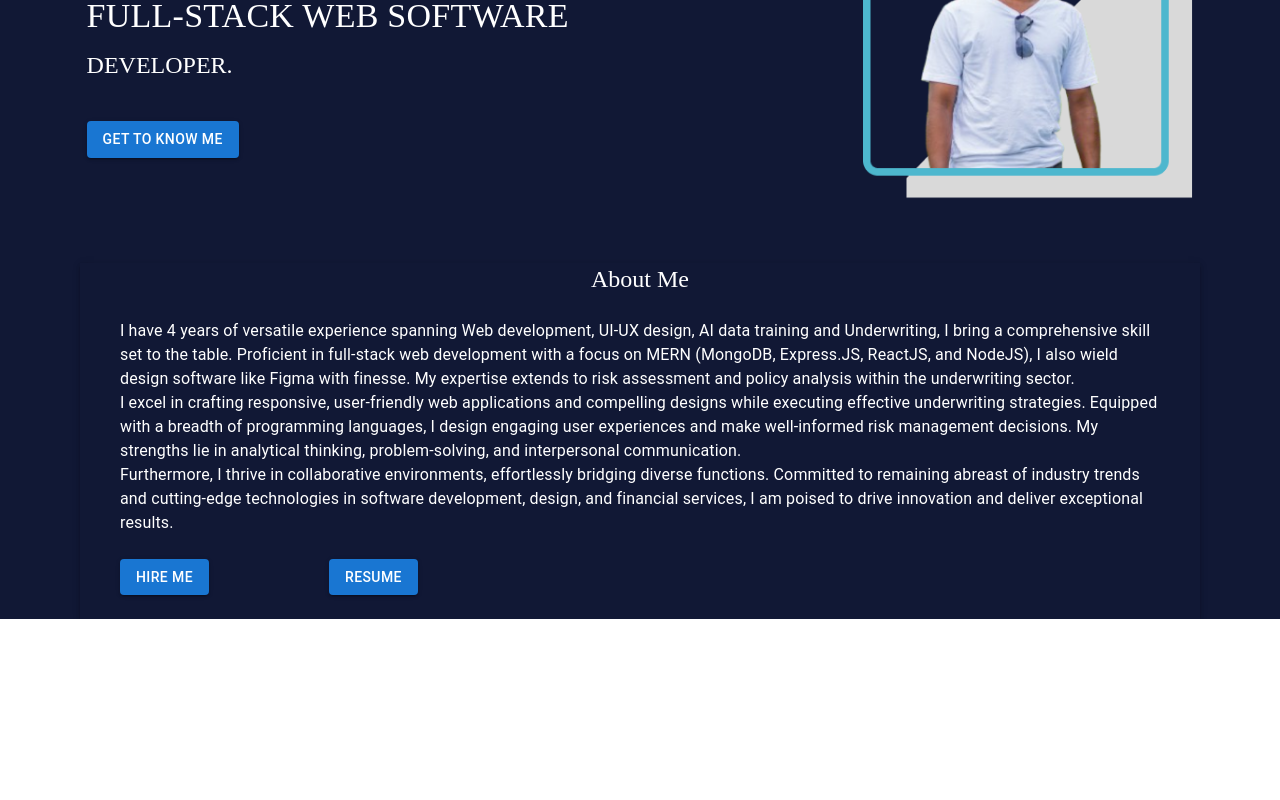
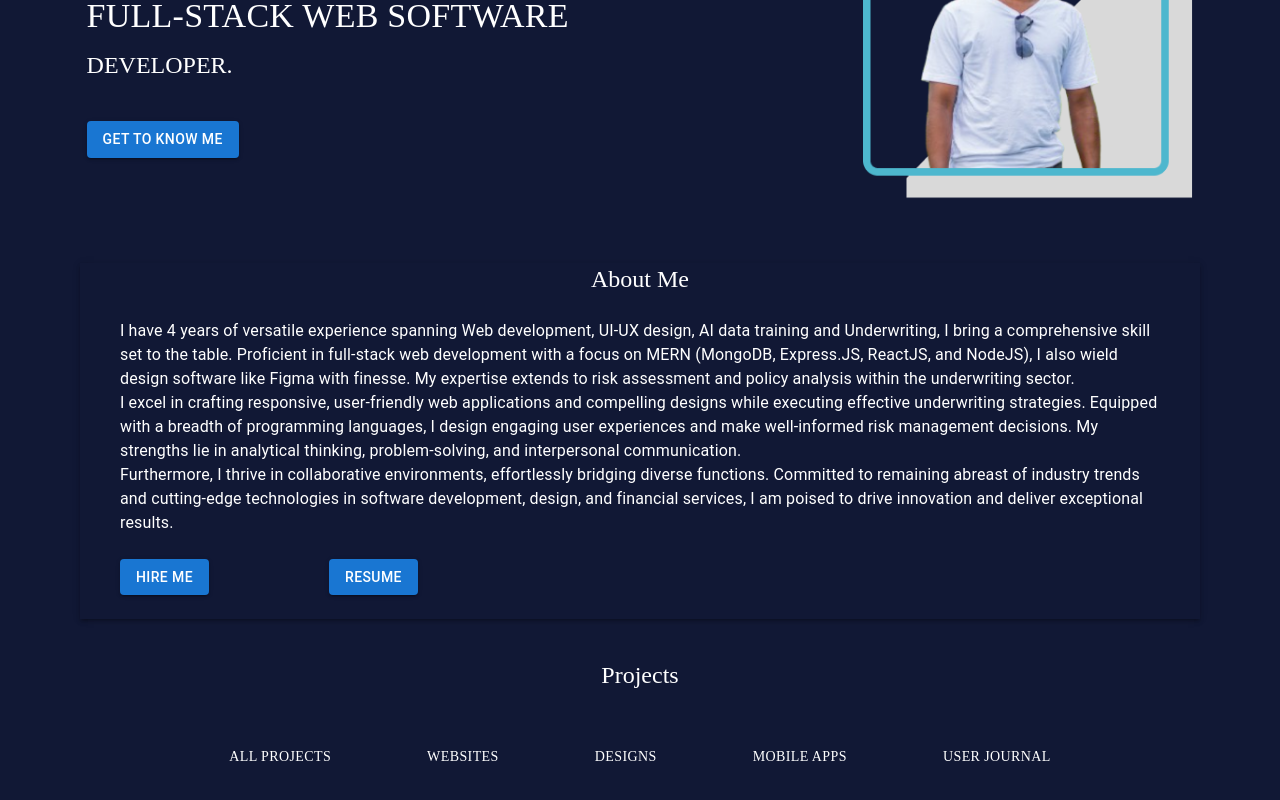
Before and after one commit to Ogalo/my_portifolio, a React (Create React App) app: page / in a window 1280 px wide. Shown: the part 330-1130 px from the top of the page. Before the commit the page ends 949 px from the top, so only its background shows below. Built offline with nearby package versions, Linux system fonts and the light colour scheme.

Commit message:
Add portifolio nav bar

```diff
--- /dev/null
+++ b/src/components/Portifolio.tsx
@@ -0,0 +1,35 @@
+import React from 'react'
+import { Box, Typography, Stack, Button } from '@mui/material'
+
+
+const Portifolio = () => {
+
+  const pages = ["ALL PROJECTS", "WEBSITES", "DESIGNS", "Mobile APPS", "USER JOURNAL",];
+  const handleCloseNavMenu = () => {}
+
+
+  return (
+    <Box mt={5}>
+      <Typography variant='h5' fontFamily='karma' textAlign='center'>Projects</Typography>
+      <Box sx={{ display: "flex", flexWrap: 'wrap', justifyContent: 'center',  }}>
+            {pages.map((page) => (
+              <Button
+                key={page}
+                onClick={handleCloseNavMenu}
+                sx={{
+                  px: 6,
+                  my: 6,
+                  color: "white",
+                  display: "block",
+                  fontFamily: "karma",
+                }}
+              >
+                {page}
+              </Button>
+            ))}
+          </Box>
+    </Box>
+  )
+}
+
+export default Portifolio
--- a/src/components/index.ts
+++ b/src/components/index.ts
@@ -1,10 +1,12 @@
 import NavBar from './NavBar'
 import Bio from './Bio';
 import About from './About';
+import Portifolio from './Portifolio';
 
 
 export {
   NavBar,
   Bio,
   About,
+  Portifolio,
 };
--- a/src/pages/home.tsx
+++ b/src/pages/home.tsx
@@ -2,6 +2,7 @@ import { Typography, Stack, Box } from "@mui/material";
 import NavBar from '../components/NavBar';
 import Bio from '../components/Bio';
 import About from '../components/About';
+import Portifolio from '../components/Portifolio';
 
 
 const Home = () => {
@@ -11,6 +12,7 @@ const Home = () => {
           <NavBar />
           <Bio />
           <About />
+          <Portifolio />
 
         </Box>
     );
```
